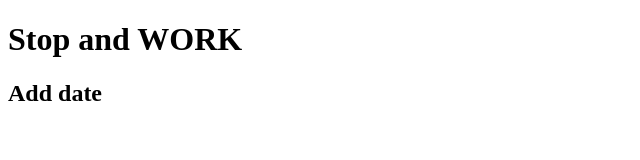
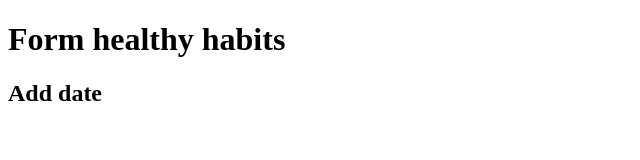
Before and after one commit to procorpiopaciano/workworkwork, a plain HTML site: page index.html in a window 1280 px wide. Shown: the whole page, without its empty margins (0-640 px from the left). Drawn offline with Linux system fonts and the light colour scheme.

Commit message:
Update index.html

```diff
--- a/index.html
+++ b/index.html
@@ -6,7 +6,7 @@
     <title>Work</title>
   </head>
   <body>
-    <h1>Stop and WORK</h1>
+    <h1>Form healthy habits</h1>
     <h2>Add date</h2>
   </body>
 </html>
```
